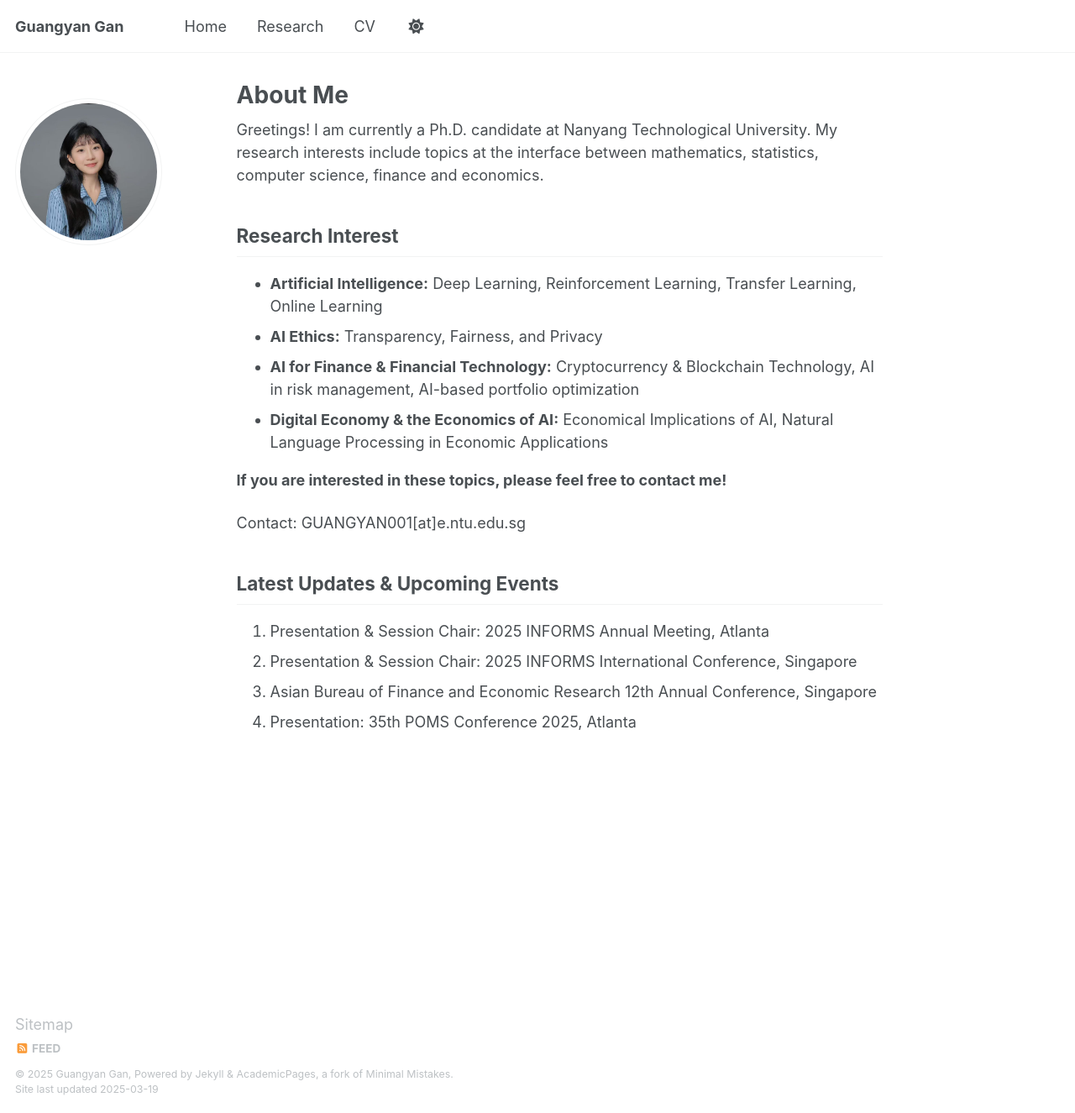
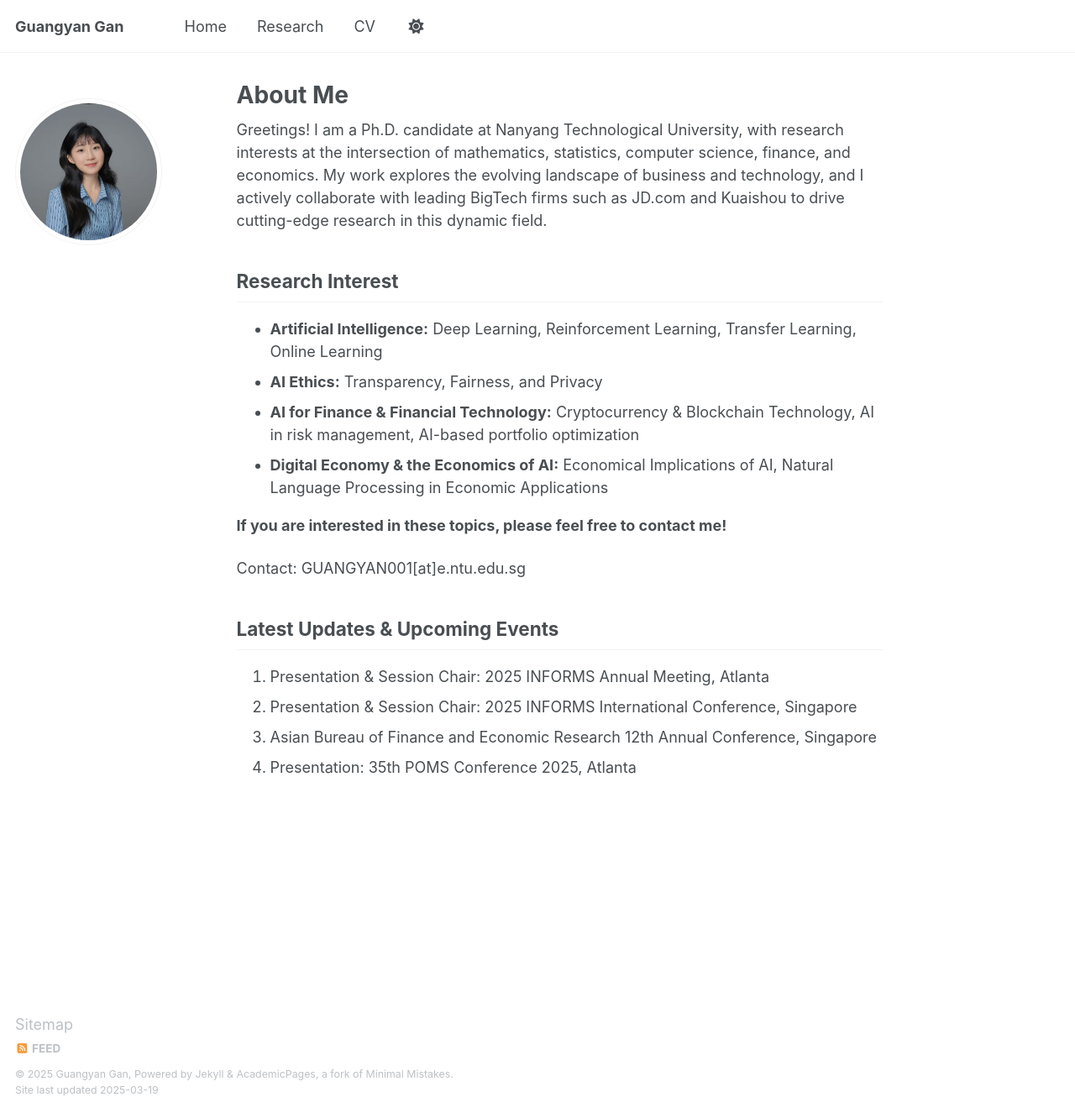
Before and after one commit to GuangyanGan/GuangyanGan.github.io, a Jekyll site: the page built from _pages/about.md, in a window 1280 px wide and 1325 px high. Shown: the whole window at 84% size. Built offline with Jekyll 4.4.1, drawn with Linux system fonts in a browser that asks for light colours.

Commit message:
Update about.md

```diff
--- a/_pages/about.md
+++ b/_pages/about.md
@@ -7,7 +7,7 @@ redirect_from:
   - /about.html
 ---
 
-Greetings! I am currently a Ph.D. candidate at Nanyang Technological University. My research interests include topics at the interface between mathematics, statistics, computer science, finance and economics.
+Greetings! I am a Ph.D. candidate at Nanyang Technological University, with research interests at the intersection of mathematics, statistics, computer science, finance, and economics. My work explores the evolving landscape of business and technology, and I actively collaborate with leading BigTech firms such as JD.com and Kuaishou to drive cutting-edge research in this dynamic field.
 
 ## Research Interest
 
```
